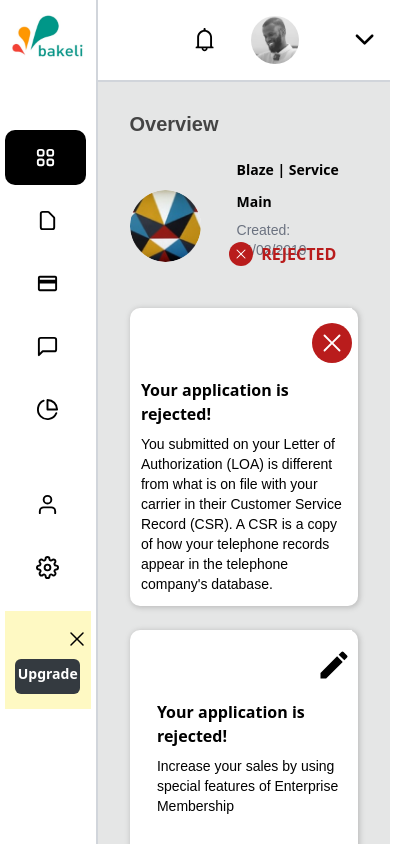
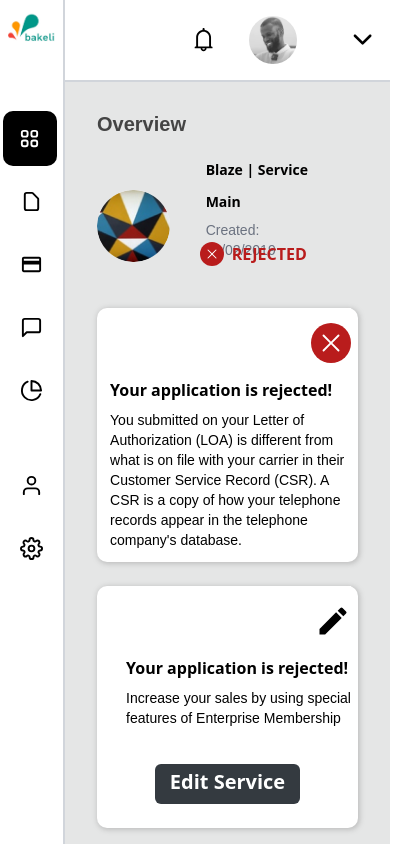
Before and after one commit to Amir31-scurt/Dashboard, a React (Create React App) app: page / in a window 390 px wide. Shown: the top 844 px of the page, 416 px wide, since content can reach past the window. Built offline with nearby package versions, Linux system fonts and the light colour scheme; some icons are missing.

Commit message:
pre-Last

```diff
--- a/src/App.js
+++ b/src/App.js
@@ -17,11 +17,11 @@ function App() {
     <div className="flex h-full">
       {/************ SidBar********** */}
 
-      <div className="w-1/4 h-auto route border-r-2 border-gray-300 ">
+      <div className="w-1/4 max-lg:w-1/6 h-auto route border-r-2 border-gray-300 ">
         <SideBar />
       </div>
 
-      <div className="w-3/4">
+      <div className="w-3/4 max-lg:w-5/6">
         {/********NavBar**********/}
         <div className=" bg-white-500 border-b-2 border-gray-300 h-22">
           <NavBar />
@@ -29,11 +29,11 @@ function App() {
 
         {/********* ConTenu Page **********/}
         <div className="documo pt-7">
-          <div className="ms-8">
+          <div className="mx-8">
             <p className="fonto font-bold text-xl text-[#444]">Overview</p>
           </div>
 
-          <div className="w-5/12 ms-8 my-8 flex moto">
+          <div className="w-5/12 mx-8 my-8 flex moto">
             <div className="flex items-center w-3/4 mt-3">
               <div className="imge">
                 <img
--- a/src/CSS/Style-App.css
+++ b/src/CSS/Style-App.css
@@ -130,7 +130,7 @@
 }
 @media screen and (max-width : 870px) {
 
-  .nom p, h1, .texto, .part1, .part2 {
+  .nom p, h1, .texto, .part1, .part2, .mono1 {
     display: none;
   }
   .imge, .click, .focu {
@@ -181,7 +181,7 @@
     width: 95%;
   }
   .moto{
-    width: 98%;
+    width: 90%;
     flex-direction: column;
   }
   .moto2, .moto3{
```
